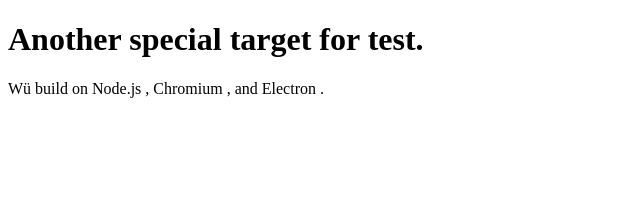
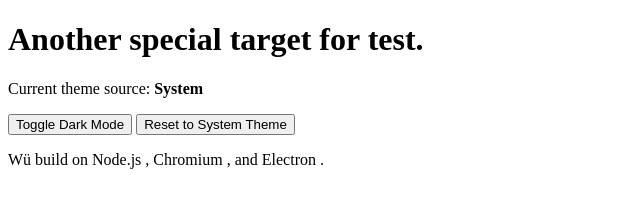
Before and after one commit to sthagen/example-electron-playwright, a website: page index.html in a window 1280 px wide. Shown: the whole page, without its empty margins (0-640 px from the left). Drawn offline with Linux system fonts and the light colour scheme.

Commit message:
Update index.html

```diff
--- a/index.html
+++ b/index.html
@@ -1,17 +1,23 @@
 <!DOCTYPE html>
-<html lang=en>
-  <head>
+<html lang="en">
+<head>
     <meta charset="UTF-8">
-    <meta http-equiv="Content-Security-Policy" content="default-src 'self'; script-src 'self'">
-    <meta http-equiv="X-Content-Security-Policy" content="default-src 'self'; script-src 'self'">
     <title>Find me in test.</title>
-  </head>
-  <body>
+    <meta http-equiv="Content-Security-Policy" content="script-src 'self' 'unsafe-inline';" />
+    <link rel="stylesheet" type="text/css" href="./styles.css">
+</head>
+<body>
     <h1>Another special target for test.</h1>
-    W<span id="umlaut-target">ü</span> build on Node.js <span id="node-version"></span>,
+    <p>Current theme source: <strong id="theme-source">System</strong></p>
+
+    <button id="toggle-dark-mode">Toggle Dark Mode</button>
+    <button id="reset-to-system">Reset to System Theme</button>
+
+    <p id="env-info">W<span id="umlaut-target">ü</span> build on Node.js <span id="node-version"></span>,
     Chromium <span id="chrome-version"></span>,
-    and Electron <span id="electron-version"></span>.
+      and Electron <span id="electron-version"></span>.</p>
 
-    <script src="./renderer.js"></script>
+    <script src="renderer.js"></script>
   </body>
+</body>
 </html>
```
